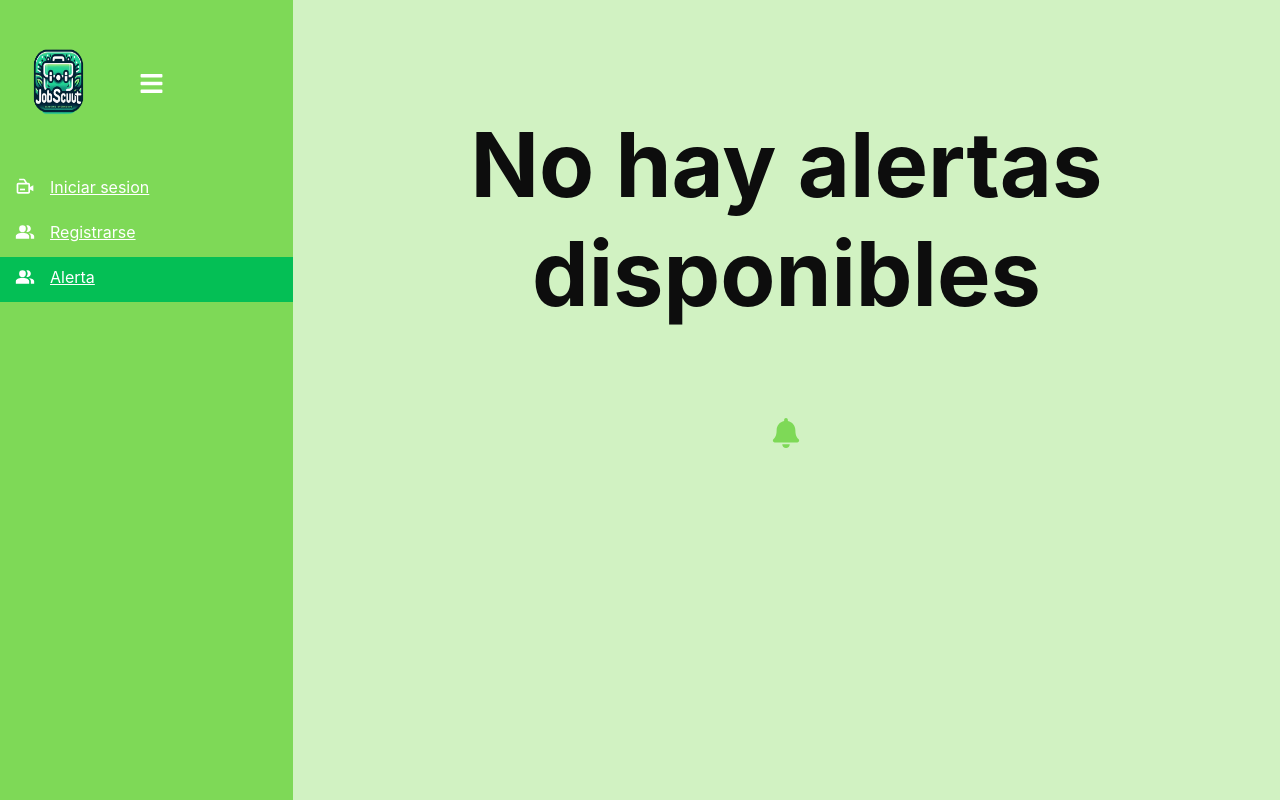
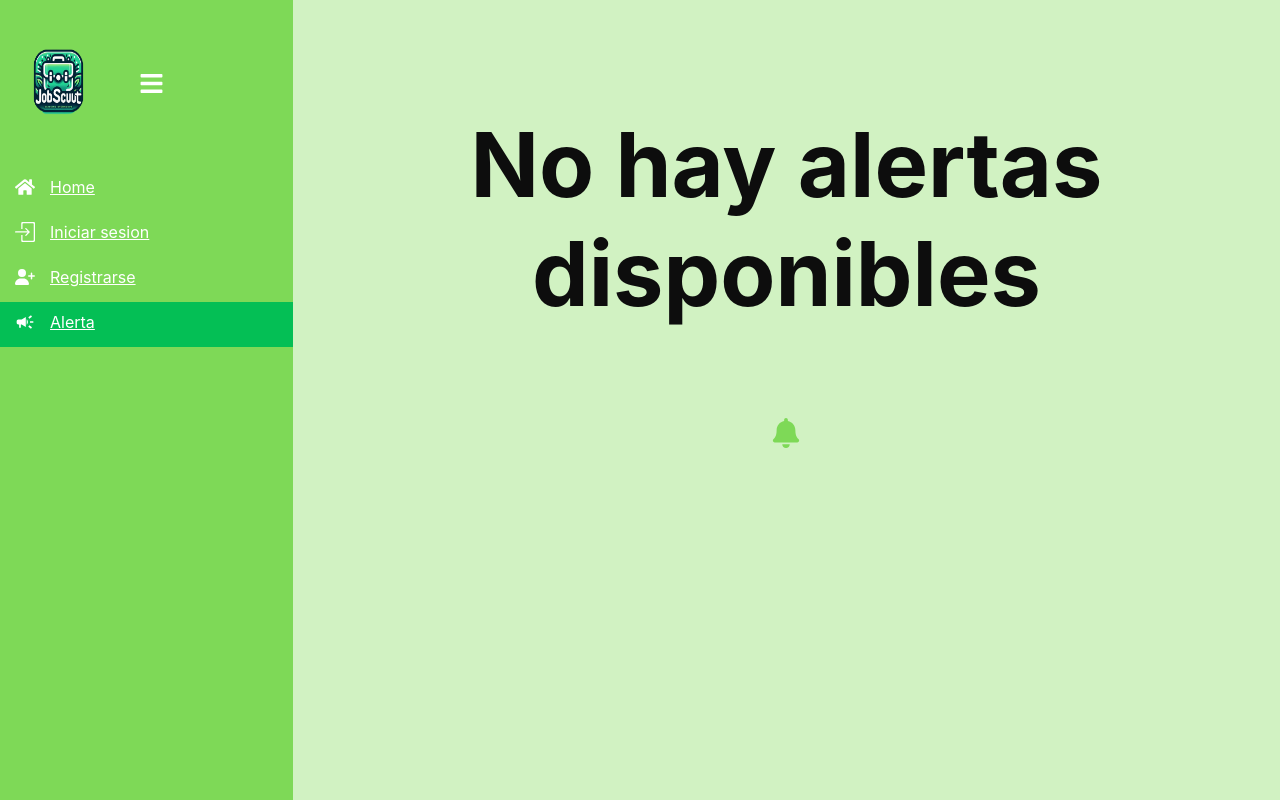
Before and after one commit to proyectoIntegradoruni/JobScout, a React (Create React App) app in the folder Front/: page /alerta in a window 1280 px wide. Built offline with nearby package versions, Linux system fonts and the light colour scheme.

Commit message:
actilizacion css2

```diff
--- a/Front/src/component/Inicio.jsx
+++ b/Front/src/component/Inicio.jsx
@@ -6,7 +6,11 @@ import { FaBars } from "react-icons/fa";
 import { MdPeopleAlt } from "react-icons/md";
 import { NavLink } from "react-router-dom";
 import "./sidebar.css";
- import SearchComponent from "./SearchComponent"
+import SearchComponent from "./SearchComponent"
+import { SlLogin } from "react-icons/sl";
+import { FaUserPlus } from "react-icons/fa6";
+import { MdCampaign } from "react-icons/md";
+import { FaHome } from "react-icons/fa";
 
 import React from 'react';
 
@@ -18,22 +22,29 @@ const Inicio= ({children}) => {
   const menuItem = [
 
     {
+      path: "/",
+      name: "Home",
+      icon:<FaHome />
+
+    },
+
+    {
       path: "/Login",
       name: "Iniciar sesion",
-      icon:<BiVideoRecording />
+      icon:<SlLogin />
 
     },
     {
       path: "/registro",
       name: "Registrarse",
-      icon:<MdPeopleAlt />
+      icon:<FaUserPlus />
 
     }
     ,
     {
       path: "/alerta",
       name: "Alerta",
-      icon:<MdPeopleAlt />
+      icon:<MdCampaign />
 
     }
   ]
--- a/Front/src/component/sidebar.jsx
+++ b/Front/src/component/sidebar.jsx
@@ -6,6 +6,10 @@ import { NavLink } from "react-router-dom";
 import "./sidebar.css"
 import { BiVideoRecording } from "react-icons/bi";
 import { MdPeopleAlt } from "react-icons/md";
+import { SlLogin } from "react-icons/sl";
+import { FaUserPlus } from "react-icons/fa6";
+import { MdCampaign } from "react-icons/md";
+import { FaHome } from "react-icons/fa";
 
 const Sidebar = ({children}) => {
   const [isOpen, setIsOpen] = useState(true);
@@ -14,22 +18,29 @@ const Sidebar = ({children}) => {
   const menuItem = [
 
     {
+      path: "/",
+      name: "Home",
+      icon:<FaHome />
+
+    },
+
+    {
       path: "/Login",
       name: "Iniciar sesion",
-      icon:<BiVideoRecording />
+      icon:<SlLogin />
 
     },
     {
       path: "/registro",
       name: "Registrarse",
-      icon:<MdPeopleAlt />
+      icon:<FaUserPlus />
 
     }
     ,
     {
       path: "/alerta",
       name: "Alerta",
-      icon:<MdPeopleAlt />
+      icon:<MdCampaign />
 
     }
   ]
```
